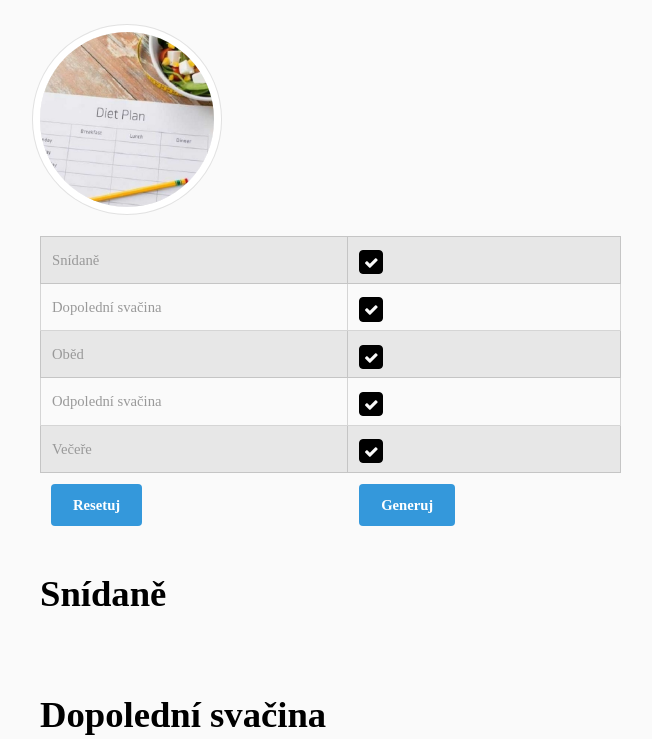
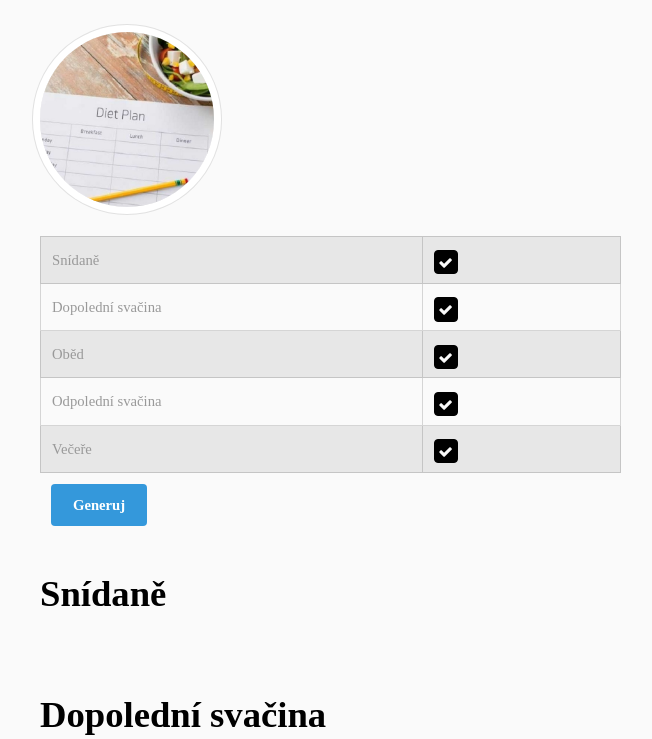
Before and after one commit to chicquita/NezerJakoPraseAppka, a Flask app: template templates/muj_ucet.html in a window 1280 px wide. Shown: the part 964-1703 px from the top of the page, without its empty margins (160-812 px from the left). Run offline with Flask 2, Linux system fonts and the light colour scheme; the template is opened without the code that fills it, so the values that code supplies are empty; some libraries are stand-ins or nearby versions; some web fonts are replaced.

Commit message:
smazani tlacitka reset (neni potreba)

```diff
--- a/templates/muj_ucet.html
+++ b/templates/muj_ucet.html
@@ -103,7 +103,6 @@
 												</tbody>
 												<tfoot>
 													<tr>
-														<td><input type="reset" value="Resetuj" name="reset"></td>
 														<td><input type="submit" value="Generuj"></td>
 													</tr>
 												</tfoot>
```
